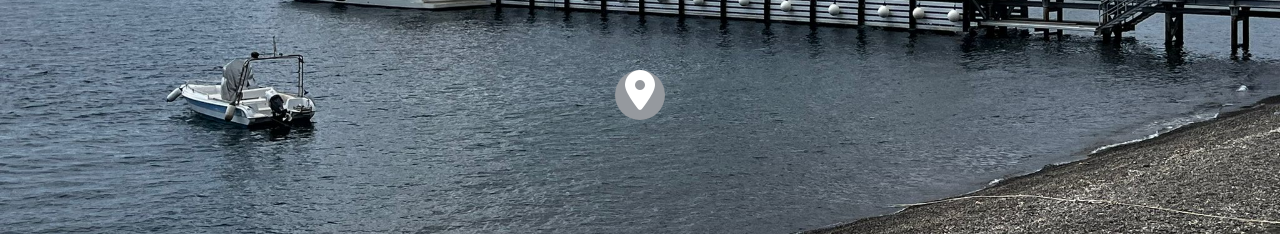
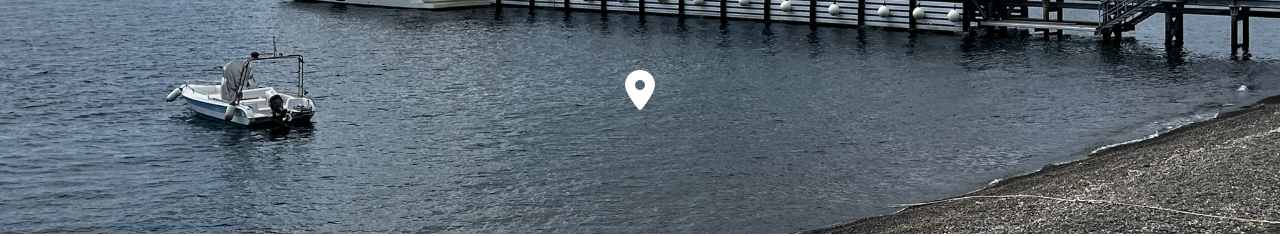
Before and after one commit to Hexis2708/sitoprova.github.io, a plain HTML site: page index.html in a window 1280 px wide. Shown: the part 586-822 px from the top of the page. Drawn offline with nearby package versions, Linux system fonts and the light colour scheme; a web font is replaced by a local one.

Commit message:
Update index.css

```diff
--- a/index.css
+++ b/index.css
@@ -132,7 +132,7 @@ a.link-to-book:hover {
     vertical-align: middle;
     text-align: center;
     padding: 0;
-    background-color: #95999e;
+
 
 }
 
```
